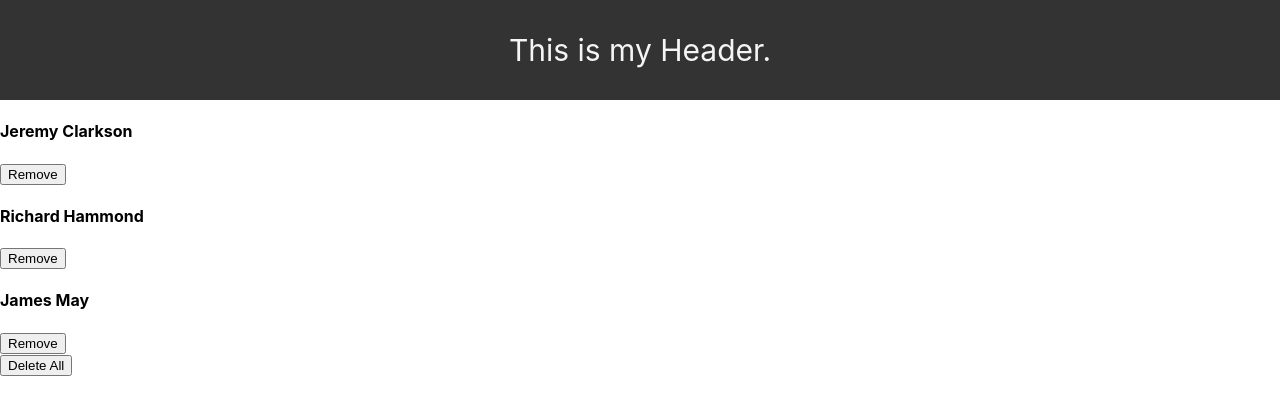
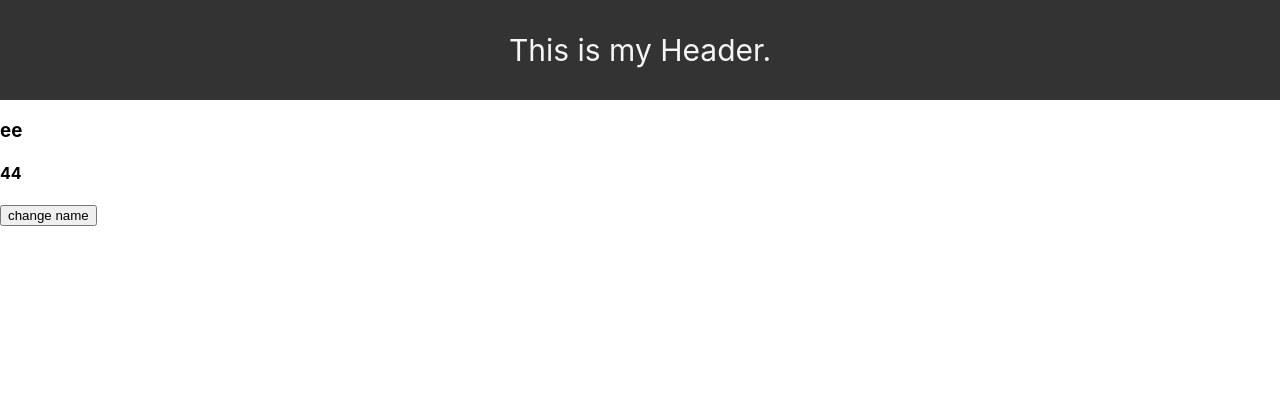
Before and after one commit to agwadan/React-Exercise, a React (Create React App) app: page / in a window 1280 px wide. Shown: the top 414 px of the page. Built offline with nearby package versions, Linux system fonts and the light colour scheme; the HTML template or start-up script is replaced by a standard one.

Commit message:
Revision 04:23:00 - Aplication of spread operator to change values.

```diff
--- a/src/App.js
+++ b/src/App.js
@@ -4,8 +4,7 @@ import React from 'react';
 import './index.css';
 import Header from './components/Header';
 import Books from './components/Books/Books';
-import UseStateBasics from './components/1-useState/useStateBasics';
-import UseStateArray from './components/1-useState/UseStateArray';
+import UseStateObject from './components/1-useState/UseStateObject';
 
 //import styles from './App.module.css'; //----------------------------------------------------- Styling for the app.
 class App extends React.Component {
@@ -15,7 +14,7 @@ class App extends React.Component {
     return (
       <div className='container'>
         <Header />
-        <UseStateArray />
+        <UseStateObject />
 
       </div>
 
--- /dev/null
+++ b/src/components/1-useState/UseStateObject.css
@@ -0,0 +1,4 @@
+.detail h3{
+    align-content: center;
+    padding-right: 20px;
+}
--- /dev/null
+++ b/src/components/1-useState/UseStateObject.js
@@ -0,0 +1,30 @@
+import React, { useState } from 'react';
+import { presenters } from './Presenters';
+import './UseStateObject.css';
+
+const UseStateObject = () => {
+
+  const [nominee, setNominee] = useState({
+    name: 'ee',
+    age: '44',
+  });
+
+const changeMessage = () =>{
+  setNominee({
+    ...nominee, /* using the spread operator. */
+    name : 'Jeremy Clarkson'
+  })
+}
+
+  console.log(nominee);
+
+  return (
+    <div className='details'>
+      <h3>{nominee.name}</h3>
+      <h4>{nominee.age}</h4>
+      <button onClick={() => changeMessage()}>change name</button>
+    </div>
+  )
+}
+
+export default UseStateObject
```
